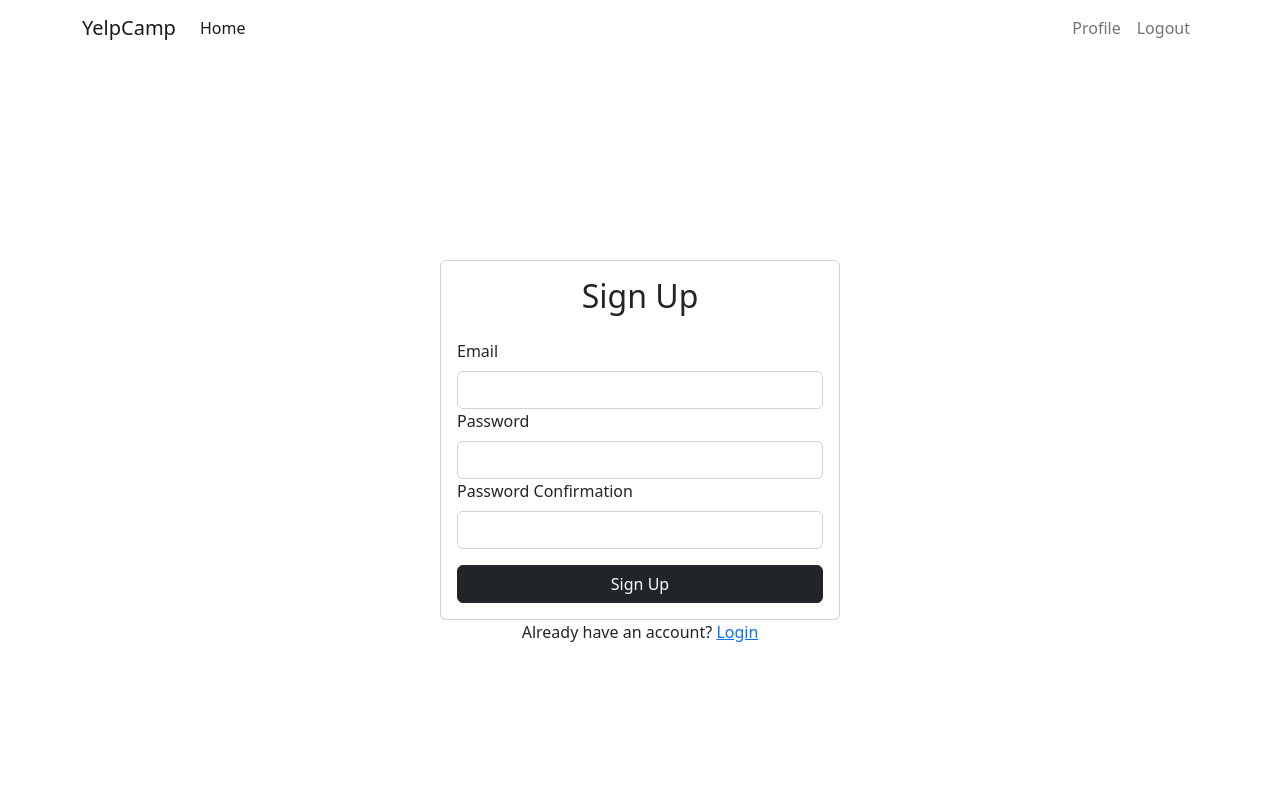
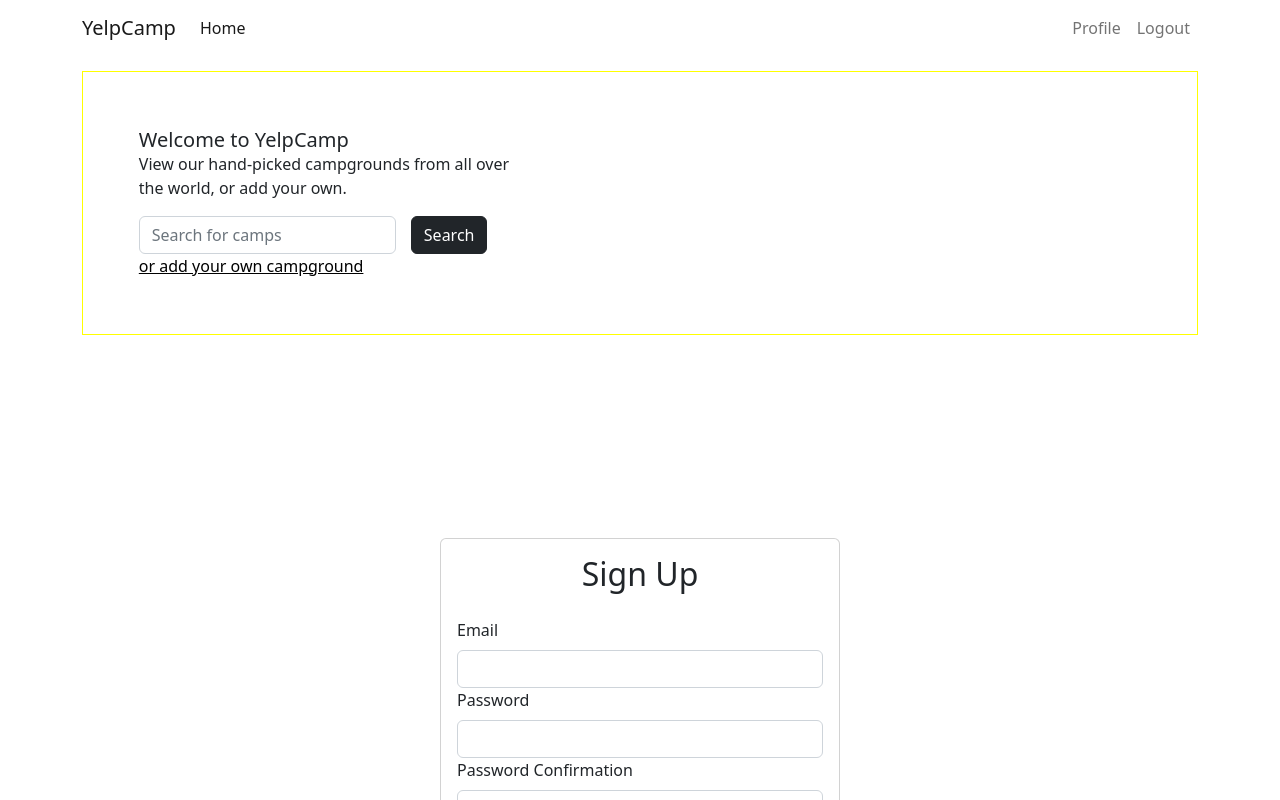
Before and after one commit to John-Kimani/yelp-camp, a React (Create React App) app: page /signup in a window 1280 px wide. Shown: the top 800 px of the page. Built offline with nearby package versions, Linux system fonts and the light colour scheme; no server answers.

Commit message:
SearchComponent: Create and style herosection

```diff
--- a/src/Application.tsx
+++ b/src/Application.tsx
@@ -8,6 +8,7 @@ import AuthRoute from "./context/AuthRoute";
 import SignUpPage from "./pages/Home/Auth/SignUp";
 import { Container } from "react-bootstrap";
 import NavbarComponent from "./components/Navbar";
+import SearchComponent from "./components/search/SearchComponent";
 
 initializeApp(config.firebaseConfig);
 
@@ -18,6 +19,7 @@ const Application = () => {
     <Container>
       <BrowserRouter>
       <NavbarComponent />
+      <SearchComponent />
         <Routes>
           <Route
             path="/"
--- /dev/null
+++ b/src/components/search/SearchComponent.css
@@ -0,0 +1,22 @@
+.hero-section {
+    border: 1px solid yellow;
+    margin-top: 15px;
+    padding: 5%;
+}
+
+.right-content{
+    width: 50%;
+}
+
+.link {
+    text-decoration: underline;
+    color: black;
+}
+
+.search-form{
+    display: flex;
+}
+
+.search-input {
+    margin-right: 3%;
+}
--- /dev/null
+++ b/src/components/search/SearchComponent.tsx
@@ -0,0 +1,36 @@
+import React from "react";
+import Button from "react-bootstrap/Button";
+import { Card, Form } from "react-bootstrap";
+import "./SearchComponent.css";
+
+const SearchComponent = () => {
+  return (
+    <section className="hero-section">
+      <Card.Body className="right-content">
+        <Card.Title>Welcome to YelpCamp</Card.Title>
+        <Card.Text>
+          View our hand-picked campgrounds from all over <br /> the world, or
+          add your own.
+        </Card.Text>
+        <Form className="search-form">
+          <Form.Group className="search-input">
+            <Form.Control type="text" placeholder="Search for camps" />
+          </Form.Group>
+          <Button variant="dark">Search</Button>
+        </Form>
+        <a className="link">or add your own campground</a>
+      </Card.Body>
+    </section>
+
+    //   <section>
+
+    //     <h5>Welcome to YelpCamp</h5>
+    //     <p>View our hand-picked campgrounds from all over <br /> the world, or add your own.</p>
+    //     <div className="input">
+
+    //     </div>
+    //   </section>
+  );
+};
+
+export default SearchComponent;
```
